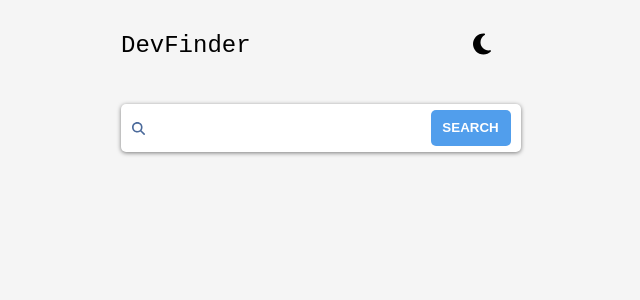
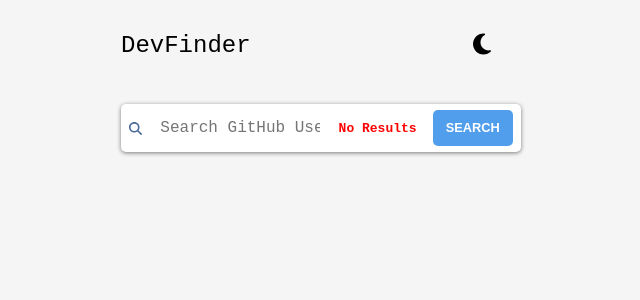
Before and after one commit to Sitch196/Dev-Finder, a React (Vite) app: page / in a window 1280 px wide. Shown: the top 300 px of the page, without its empty margins (319-959 px from the left). Built offline with nearby package versions, Linux system fonts and the light colour scheme.

Commit message:
added icons and some functionalities

```diff
--- a/src/App.tsx
+++ b/src/App.tsx
@@ -21,18 +21,19 @@ const GlobalStyle = createGlobalStyle`
 
 function App() {
   const [devName, setDevName] = useState("");
-  const [data, setData] = useState(null);
+  const [data, setData] = useState("");
 
   const handleInputChange = (e: any) => {
     setDevName(e.target.value);
   };
-
   const handleSubmit = async (e: any) => {
     e.preventDefault();
     try {
       const response = await fetch(`https://api.github.com/users/${devName}`);
       const json = await response.json();
+      if (!response.ok) return;
       setData(json);
+      setDevName("");
     } catch (error) {
       console.error(error);
     }
@@ -45,7 +46,12 @@ function App() {
         <ChangeLight />
         <InputContainer>
           <FontAwesomeIcon icon={faMagnifyingGlass} />
-          <MainInput onChange={handleInputChange} />
+          <MainInput
+            value={devName}
+            onChange={handleInputChange}
+            placeholder="Search GitHub Username"
+          />
+          <Results>{!data ? "No Results" : ""}</Results>
           <form onSubmit={handleSubmit}>
             <Button>Search</Button>
           </form>
@@ -68,10 +74,11 @@ function App() {
 }
 
 const MainInput = styled.input`
-  width: 15rem;
+  width: 10rem;
   height: 2rem;
   border: none;
   background-color: white;
+  /* border: 1px solid red; */
   /* padding-left: 0.4rem; */
   font-family: monospace;
   font-size: 1rem;
@@ -90,10 +97,16 @@ const Button = styled.button`
   color: white;
   text-transform: uppercase;
   font-weight: bold;
+  font-size: 0.8rem;
+  margin: 0.3rem 0;
 
   &:hover {
     background-color: dodgerblue;
   }
+`;
+const Results = styled.p`
+  color: red;
+  font-weight: bold;
 `;
 const InputContainer = styled.div`
   border-radius: 5px;
--- a/src/Components/ContactInfo.tsx
+++ b/src/Components/ContactInfo.tsx
@@ -1,27 +1,69 @@
+import {
+  faComputer,
+  faLink,
+  faLocation,
+  faLocationPin,
+  faTablet,
+} from "@fortawesome/free-solid-svg-icons";
+import { FontAwesomeIcon } from "@fortawesome/react-fontawesome";
 import styled from "styled-components";
 
 function ContactInfo(props: any) {
   return (
     <Contact>
       <LocAndTwitter>
+        <Location>
+          <FontAwesomeIcon icon={faLocationPin} />
           <p>{props.data.location ? props.data.location : "Not Available"}</p>
+        </Location>
+        <Linkk>
+          <FontAwesomeIcon icon={faLink} />
           <GitLink href={props.data.html_url} target="_blank">
             {props.data.html_url ? props.data.html_url : "Not Available"}
           </GitLink>
+        </Linkk>
       </LocAndTwitter>
       <GitHubInfo>
+        <TwitterLink>
+          <FontAwesomeIcon icon={faTablet} />
           <p>
             @
             {props.data.twitter_username
               ? props.data.twitter_username
               : "Not Available"}
           </p>
+        </TwitterLink>
+        <Computer>
+          <FontAwesomeIcon icon={faComputer} />
           <p>{props.data.login}</p>
+        </Computer>
       </GitHubInfo>
     </Contact>
   );
 }
-
+const Location = styled.div`
+  display: flex;
+  align-items: center;
+  p {
+    margin-left: 0.25rem;
+  }
+`;
+const Linkk = styled.div`
+  display: flex;
+  align-items: center;
+  gap: 0.2rem;
+`;
+const TwitterLink = styled.div`
+  display: flex;
+  align-items: center;
+  gap: 0.3rem;
+`;
+const Computer = styled.div`
+  display: flex;
+  align-items: center;
+  gap: 0.3rem;
+  transform: translateY(-0.8rem);
+`;
 const Contact = styled.div`
   display: flex;
   justify-content: space-evenly;
```
Lines whose indentation alone changed are shown as unchanged.
